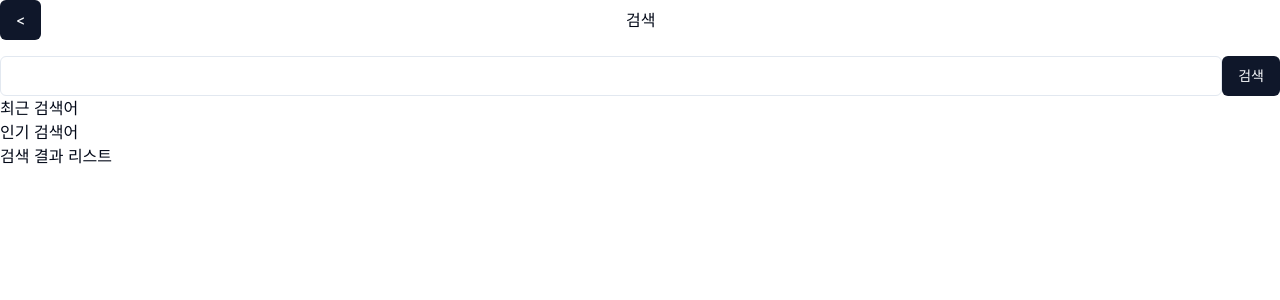
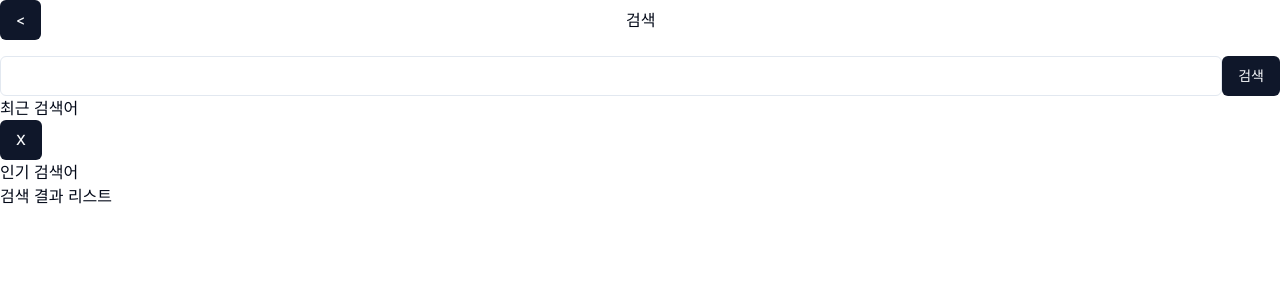
Before and after one commit to munyeol-Yoon/Permu, a Next.js app: page /search in a window 1280 px wide. Both pictures are taken after a click on the button "검색". Shown: the top 300 px of the page. Built offline with nearby package versions, Linux system fonts and the light colour scheme; no server answers.

Commit message:
Update: 최근 검색어 삭제 추가 - 로컬 스토리지를 통한 최근 검색어 삭제 추가

```diff
--- a/src/app/(provider)/(root)/search/page.tsx
+++ b/src/app/(provider)/(root)/search/page.tsx
@@ -10,9 +10,12 @@ const SearchPage = () => {
   const [search, setSearch] = useState<string>('');
   const [isEnabled, setIsEnabled] = useState<boolean>(false);
   const { data, error, isLoading, refetch } = useSearchQuery(search, isEnabled);
-  const { recentSearchTerms, saveSearchTerm } = useRecentSearchTerms();
+  const { recentSearchTerms, saveSearchTerm, deleteSearchTerm } = useRecentSearchTerms();
 
   // TODO : 디바운싱 필요
+  // TODO : 인기 검색어
+  // TODO : 검색창에 입력시 현재 화면이 가려지며 검색된 결과가 실시간으로 리스트로 표시되어야함. 이부분 논의 필요.
+  // TODO : 검색 결과 페이지.
 
   useEffect(() => {
     if (isEnabled) {
@@ -28,6 +31,10 @@ const SearchPage = () => {
   const handleSearchClick = () => {
     saveSearchTerm(search);
     setIsEnabled(true);
+  };
+
+  const handleDeleteClick = (term: string) => {
+    deleteSearchTerm(term);
   };
 
   console.log(data);
@@ -47,7 +54,10 @@ const SearchPage = () => {
         <h2>최근 검색어</h2>
         <ul>
           {recentSearchTerms.map((term, index) => (
-            <li key={index}>{term}</li>
+            <li key={index}>
+              <span>{term}</span>
+              <Button onClick={() => handleDeleteClick(term)}>X</Button>
+            </li>
           ))}
         </ul>
       </section>
--- a/src/hooks/useRecentSearchTerms.tsx
+++ b/src/hooks/useRecentSearchTerms.tsx
@@ -3,6 +3,7 @@ import { useEffect, useState } from 'react';
 type UseRecentSearchTerms = {
   recentSearchTerms: string[];
   saveSearchTerm: (term: string) => void;
+  deleteSearchTerm: (term: string) => void;
 };
 
 const useRecentSearchTerms = (): UseRecentSearchTerms => {
@@ -19,7 +20,13 @@ const useRecentSearchTerms = (): UseRecentSearchTerms => {
     setRecentSearchTerms(updatedTerms);
   };
 
-  return { recentSearchTerms, saveSearchTerm };
+  const deleteSearchTerm = (term: string) => {
+    const updateTerms = recentSearchTerms.filter((target) => target !== term);
+    localStorage.setItem('recentSearchTerms', JSON.stringify(updateTerms));
+    setRecentSearchTerms(updateTerms);
+  };
+
+  return { recentSearchTerms, saveSearchTerm, deleteSearchTerm };
 };
 
 export default useRecentSearchTerms;
```
